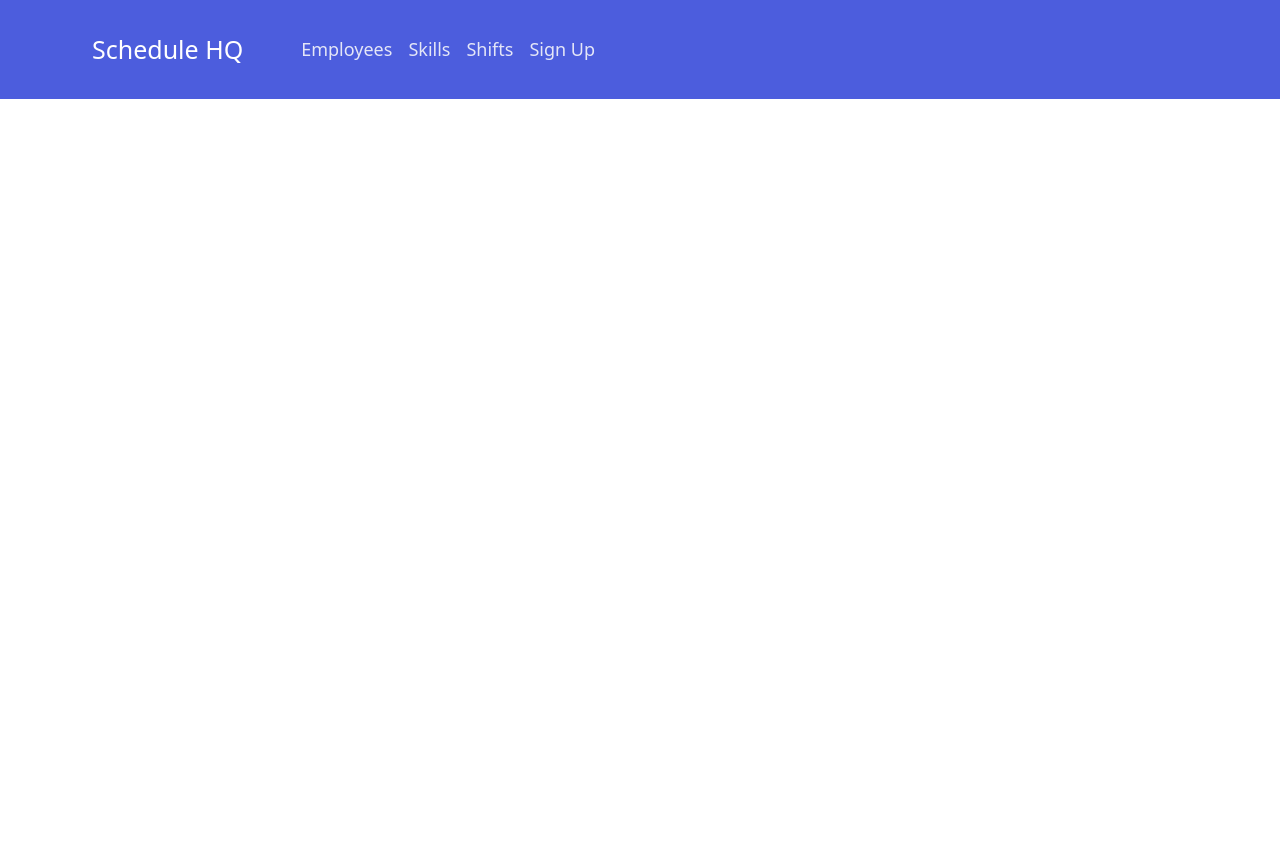
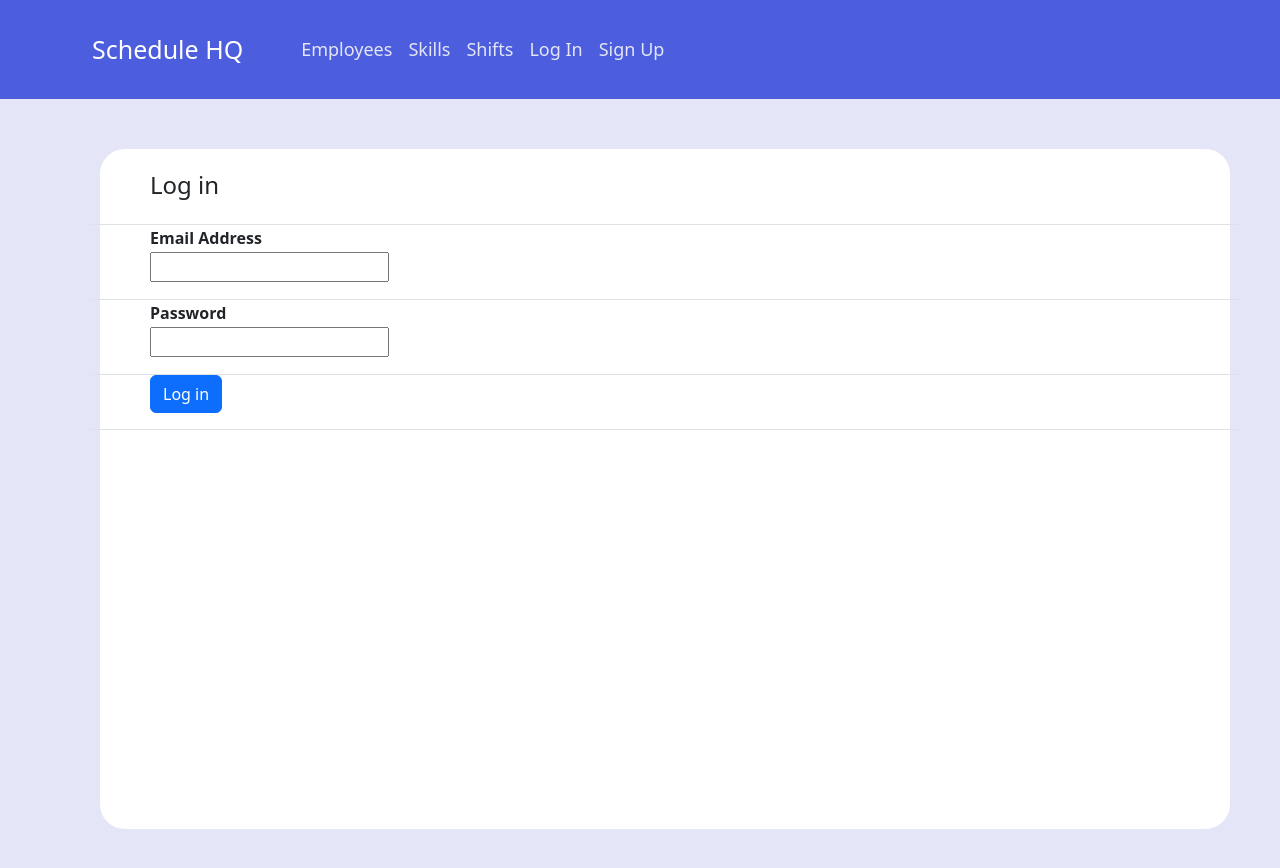
Before and after one commit to rrbannon2/ScheduleHQ, a React (Create React App) app in the folder Schedule/static/: page / in a window 1280 px wide. Before the commit the page ends 800 px from the top, so only its background shows below. Built offline with nearby package versions, Linux system fonts and the light colour scheme; no server answers.

Commit message:
Adds login page, login functionality not ready yet

```diff
--- a/Schedule/static/src/App.js
+++ b/Schedule/static/src/App.js
@@ -13,6 +13,7 @@ import BusinessInfoPage from './components/BusinessInfo/BusinessInfo';
 import SignUpPage from './components/SignUpPage/SignUpPage';
 import UpdateBusinessInfo from './components/BusinessInfo/UpdateBusinessInfo';
 import BaseDropDownMenu from './components/BaseDropDownMenu/BaseDropDownMenu';
+import LoginPage from './components/LoginPage/LoginPage';
 import DisplaySchedulePage from './components/DisplaySchedule/DisplaySchedulePage';
 import GenerateSchedulePage from './components/GenerateSchedule/GenerateSchedulePage';
 import ShiftsTable from './components/ShiftsTable/ShiftsTable';
@@ -36,7 +37,8 @@ const App = () => {
         {/* <UpdateBusinessInfo /> */}
 
         <Routes>
-          <Route path="/" element={<DisplaySchedulePage />} />
+          <Route path="/" element={<LoginPage />} />
+          <Route path="/home" element={<DisplaySchedulePage />} />
           <Route path="/generateschedule" element={<GenerateSchedulePage />} />
           <Route path="/employeetable" element={<EmployeeTable />} />
           <Route path="/addemptable" element={<AddEmployeeTable />} />
--- /dev/null
+++ b/Schedule/static/src/components/LoginPage/LoginPage.jsx
@@ -0,0 +1,50 @@
+import React,{useState, useEffect} from 'react';
+import { Table, Button, Row, Col } from 'react-bootstrap';
+import '../BaseEmployeeDataTable/BaseEmployeeDataTable.css';
+import FetchComponent from '../FetchComponent/FetchComponent';
+
+const LoginPage = () => {
+
+
+    return (
+        <div className='tableContainer'>
+            <div className='containerTitle'>
+                <Row className='d-flex align-items-center pb-3 px-5 square border-bottom'>
+                    <Col className='align-items-center'>
+                        <h4>Log in</h4>
+                    </Col>
+                </Row>
+                <Row className='d-flex align-items-center pb-3 px-5 square border-bottom'>
+                    <th>Email Address</th>
+                    <th><input id="userEmail"></input></th>
+                </Row>
+                <Row className='d-flex align-items-center pb-3 px-5 square border-bottom'>
+                    <th>Password</th>
+                    <th><input id="password" type = "password"></input></th>
+                </Row>
+                <Row className='d-flex align-items-center pb-3 px-5 square border-bottom'>
+                    <Col>
+                        <Button onClick={() => PrepData() }>Log in</Button>
+                    </Col>
+                </Row>
+            </div>
+        </div>
+    )
+};
+export default LoginPage;
+
+const PrepData = () => {
+    var infoCells = ['userEmail', 'password'];
+    let passWord = document.getElementById("password").value;
+
+    var basicJsonDict = {};
+
+    for (let basicCell of infoCells) {
+        var cell = document.getElementById(basicCell).value;
+        if (cell !== '') {
+            basicJsonDict[basicCell] = cell;
+        };
+    };
+
+    FetchComponent(basicJsonDict, "POST", "/login", null);
+};
--- a/Schedule/static/src/components/TopNavbar/StickyNavbar.jsx
+++ b/Schedule/static/src/components/TopNavbar/StickyNavbar.jsx
@@ -7,7 +7,7 @@ const StickyNavbar = () => {
   return (
     <Navbar expand="lg" className="topNavbar">
       <Container fluid style={{ margin: '20px 80px' }}>
-        <Link className = "plainLink" to="/">
+        <Link className = "plainLink" to="/home">
           <Navbar.Brand>Schedule HQ</Navbar.Brand>
         </Link>
         <Navbar.Toggle aria-controls="basic-navbar-nav" />
@@ -23,6 +23,9 @@ const StickyNavbar = () => {
               <Link to="/shiftstable">Shifts </Link>
             </Nav.Link>
             <Nav.Link>
+              <Link to="/">Log In</Link>
+            </Nav.Link>
+            <Nav.Link>
               <Link to="/signup">Sign Up </Link>
             </Nav.Link>
           </Nav>
```
Also changed, not shown: 1 other file (tests, documents, lock files or other folders).
